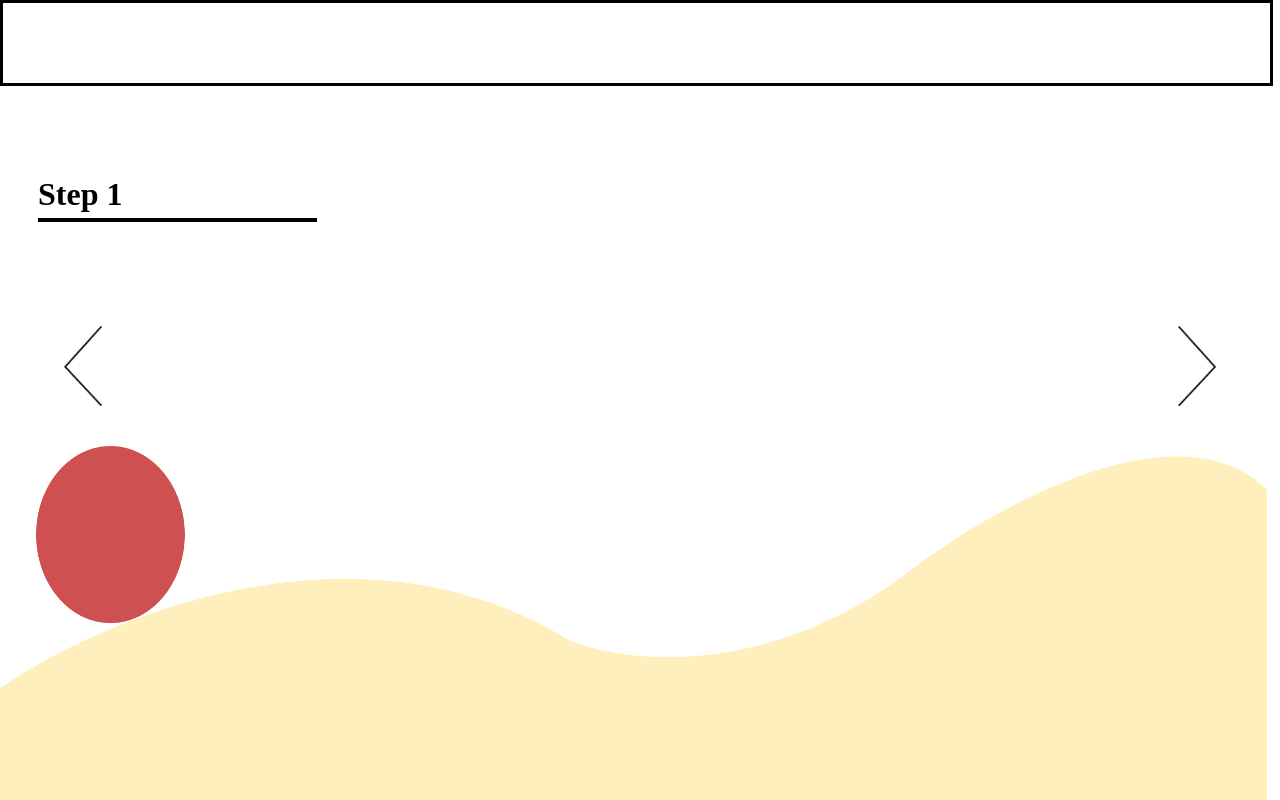
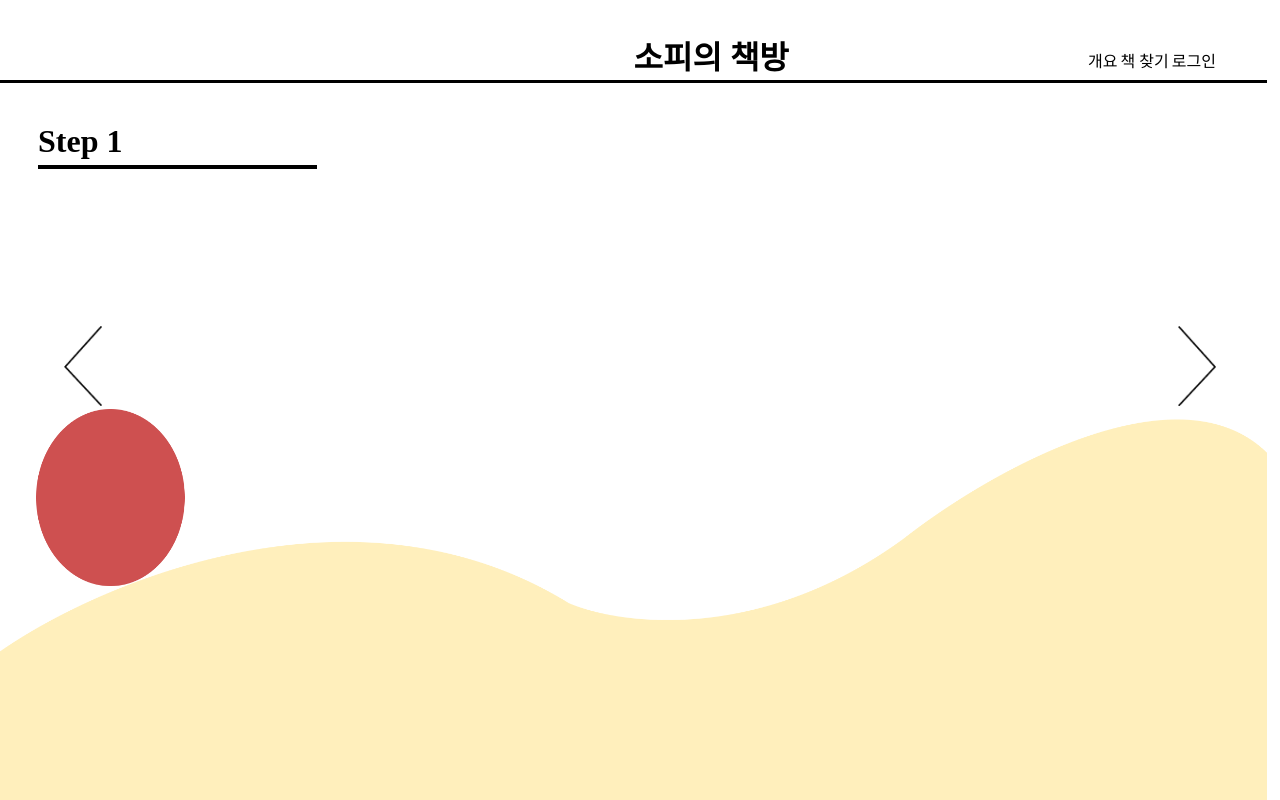
Before and after one commit to Fly-Eugene/sopy, a React (Create React App) app in the folder frontend/: page / in a window 1280 px wide. Shown: the top 800 px of the page. Built offline with nearby package versions, Linux system fonts and the light colour scheme; a web font is replaced by a local one.

Commit message:
BUG: FE-MakeAudioBook-Container

```diff
--- a/frontend/src/administor/component/Step02.modules.scss
+++ b/frontend/src/administor/component/Step02.modules.scss
@@ -2,7 +2,7 @@
   position: absolute;
   top: 50%;
   left: 50%;
-  transform: translate(-50%, 100%);
+  transform: translate(-50%, 92%);
   width: 75vw;
   height: 80vh;
   z-index: -0.5;
--- a/frontend/src/administor/container/MakeAudioBook.js
+++ b/frontend/src/administor/container/MakeAudioBook.js
@@ -10,14 +10,14 @@ import MakeAudioBookModule from './MakeAudioBook.modules.scss'
 
 const MakeAudioBook = () => {
 
-  const [page, pageState] = useState(0);
-
+  // const [page, pageState] = useState(0);
+  let page = 0;
   let section = document.getElementsByTagName("section");
   let totalNum = 3;
 
   const prev = () => {
     if (page > 0) {
-      pageState(page-1)
+      page--;
     }
     window.scrollTo({
       top: section[page].offsetTop,
@@ -28,7 +28,7 @@ const MakeAudioBook = () => {
 
   const next = () => {
     if (page < totalNum-1) {
-      pageState(page+1)
+      page++;
     }
     window.scrollTo({
       top: section[page].offsetTop,
@@ -37,6 +37,16 @@ const MakeAudioBook = () => {
     console.log(page)
     console.log(totalNum)
   }
+
+  window.addEventListener("scroll", function(event){
+    var scroll = this.scrollY;
+    for(var i=0; i<totalNum; i++){
+      if(scroll > section[i].offsetTop - window.outerHeight/3  && scroll < section[i].offsetTop - window.outerHeight/3 + section[i].offsetHeight){
+        page = i;
+        break;
+      }
+    }
+  });
 
   return (
     <div className='content'>
--- a/frontend/src/administor/container/MakeAudioBook.modules.scss
+++ b/frontend/src/administor/container/MakeAudioBook.modules.scss
@@ -39,7 +39,7 @@ $font-kopub: 'KoPub Batang';
     img {
       z-index: -1;
       position: relative;
-      top: 33%;
+      top: 35%;
       width: 99vw;
       height: 60vh;
     }
--- a/frontend/src/common/container/Navbar.js
+++ b/frontend/src/common/container/Navbar.js
@@ -3,8 +3,14 @@ import NavbarModules from './Navbar.modules.scss'
 
 function Navbar() {
     return (
-      <div className='navbar'>
-
+      <div className="navbar">
+        <div></div>
+        <h1>소피의 책방</h1>
+        <div className="navbar-right">
+          <p>개요</p>
+          <p>책 찾기</p>
+          <p>로그인</p>
+        </div>
       </div>
     );
 }
--- a/frontend/src/common/container/Navbar.modules.scss
+++ b/frontend/src/common/container/Navbar.modules.scss
@@ -1,6 +1,24 @@
+$font-kopub: 'KoPub Batang';
+
 .navbar {
+  font-family: $font-kopub;
   width: 99vw;
   height: 10vh;
-  margin-bottom: 50px;
-  border: 3px solid;
+  border-bottom: 3px solid;
+  text-align: center;
+  display: table;
+  h1 {
+    margin: 0;
+    position: absolute;
+    display: inline;
+    top: 4%;
+  }
+  .navbar-right {
+    position: absolute;
+    display: flex;
+    justify-content: space-between;
+    width: 10%;
+    right: 5%;
+    top: 4%;
+  }
 }
```
